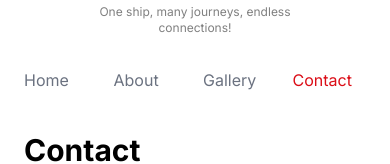
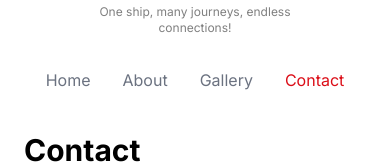
Before and after one commit to eggsy/swy35-website, a Next.js app: page /contact in a window 390 px wide. Shown: the part 143-307 px from the top of the page. Built offline with nearby package versions, Linux system fonts and the light colour scheme.

Commit message:
style: better navbar pages list

```diff
--- a/src/components/Navbar.tsx
+++ b/src/components/Navbar.tsx
@@ -39,14 +39,16 @@ export const Navbar = () => {
         />
 
         <div className="flex flex-col items-center gap-1 md:items-start text-center">
-          <span className="md:text-lg text-xl font-bold text-brand">SWY35 Türkiye</span>
+          <span className="md:text-lg text-xl font-bold text-brand">
+            SWY35 Türkiye
+          </span>
           <span className="text-black/50 text-xs md:text-sm w-3/4 md:w-full">
             One ship, many journeys, endless connections!
           </span>
         </div>
       </Link>
 
-      <ul className="grid grid-cols-4 md:flex items-center w-full md:w-max overflow-auto gap-4 md:gap-8">
+      <ul className="flex items-center justify-center w-full md:w-max gap-8">
         {pages.map((page) => (
           <li key={page.path}>
             <a
```
